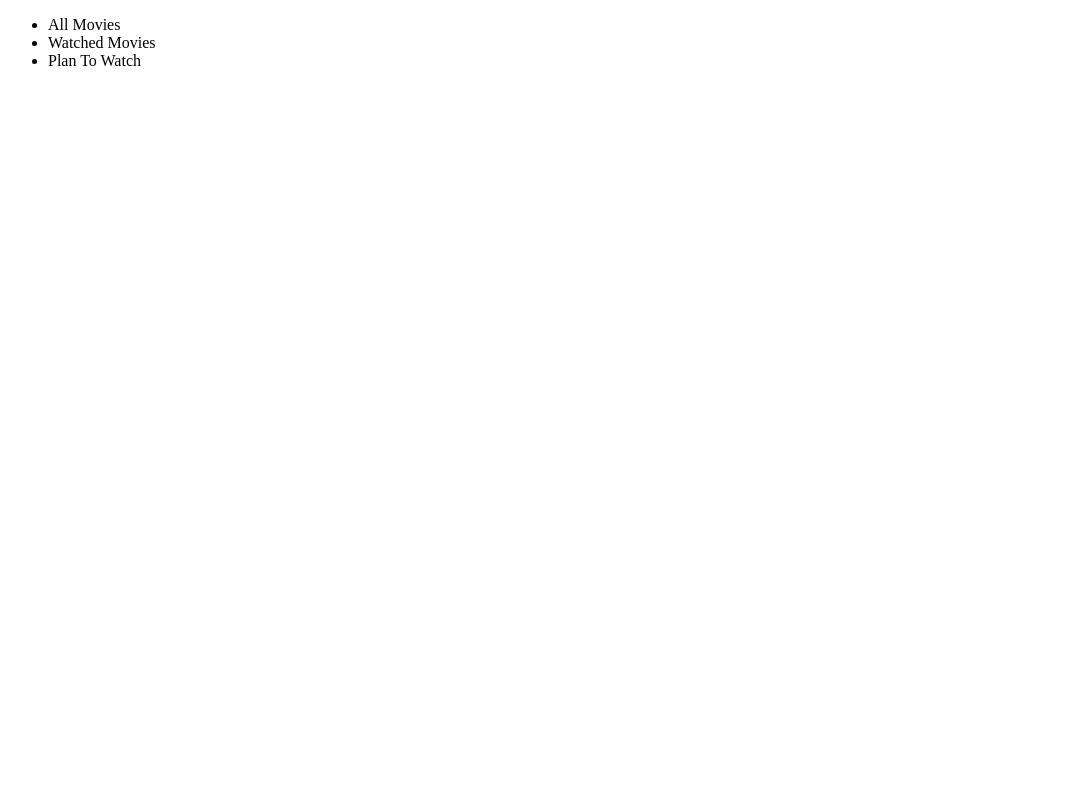
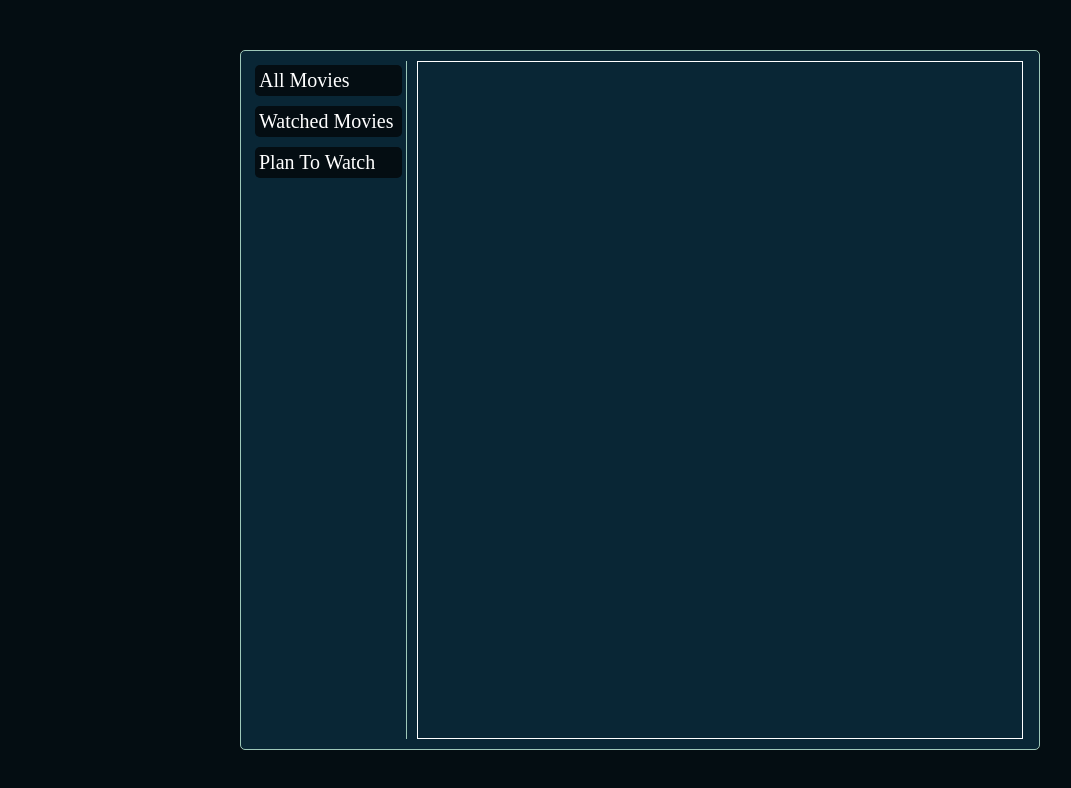
Before and after one commit to Stanbkrylix/Movie-repo, a plain HTML site: page index.html in a window 1280 px wide. Shown: the whole page, without its empty margins (0-1071 px from the left). Drawn offline with Linux system fonts and the light colour scheme; no server answers.

Commit message:
CSS for tab section section is written

```diff
--- a/index.html
+++ b/index.html
@@ -10,9 +10,15 @@
         <div class="container">
             <div class="tab-section">
                 <ul class="tab-links">
-                    <li><a class="all-movies-link">All Movies</a></li>
-                    <li><a class="watched-movies-link">Watched Movies</a></li>
-                    <li><a class="plan-to-watch-link">Plan To Watch</a></li>
+                    <li><a href="#" class="all-movies-link">All Movies</a></li>
+                    <li>
+                        <a href="#" class="watched-movies-link"
+                            >Watched Movies</a
+                        >
+                    </li>
+                    <li>
+                        <a href="#" class="plan-to-watch-link">Plan To Watch</a>
+                    </li>
                 </ul>
             </div>
             <div class="movies-section"></div>
--- a/style.css
+++ b/style.css
@@ -0,0 +1,66 @@
+* {
+    margin: 0;
+    padding: 0;
+    box-sizing: border-box;
+    /* font-size: 62.5%; */
+}
+html {
+    font-size: 62.5%;
+}
+body {
+    background-color: #040d12;
+}
+.container {
+    width: 800px;
+    height: 700px;
+    border: 1px solid #9ec8b9;
+    border-radius: 5px;
+    margin: 0 auto;
+    margin-top: 50px;
+    background-color: #092635;
+    font-size: 1.5rem;
+    /* color: #9ec8b9; */
+    color: white;
+    padding: 1rem;
+    display: flex;
+    gap: 1rem;
+}
+.tab-section {
+    font-size: 2rem;
+    border-right: 1px solid #9ec8b9;
+    width: 20%;
+    padding: 0.4rem;
+}
+.tab-links {
+    display: flex;
+    flex-direction: column;
+    gap: 1rem;
+}
+.tab-links li {
+    list-style: none;
+    text-decoration: none;
+    background-color: #040d12;
+    padding: 0.4rem;
+    border-radius: 5px;
+    cursor: pointer;
+}
+.tab-links li a {
+    text-decoration: none;
+    color: white;
+}
+.tab-links li a:hover {
+    /* transform: scale(1.01);
+    background-color: #fff;
+    color: #040d12; */
+}
+.tab-links li:hover {
+    transform: scale(1.03);
+    /* background-color: #fff;
+    color: #040d12; */
+}
+
+.movies-section {
+    border: 1px solid white;
+    width: 78%;
+    overflow: hidden;
+}
```
